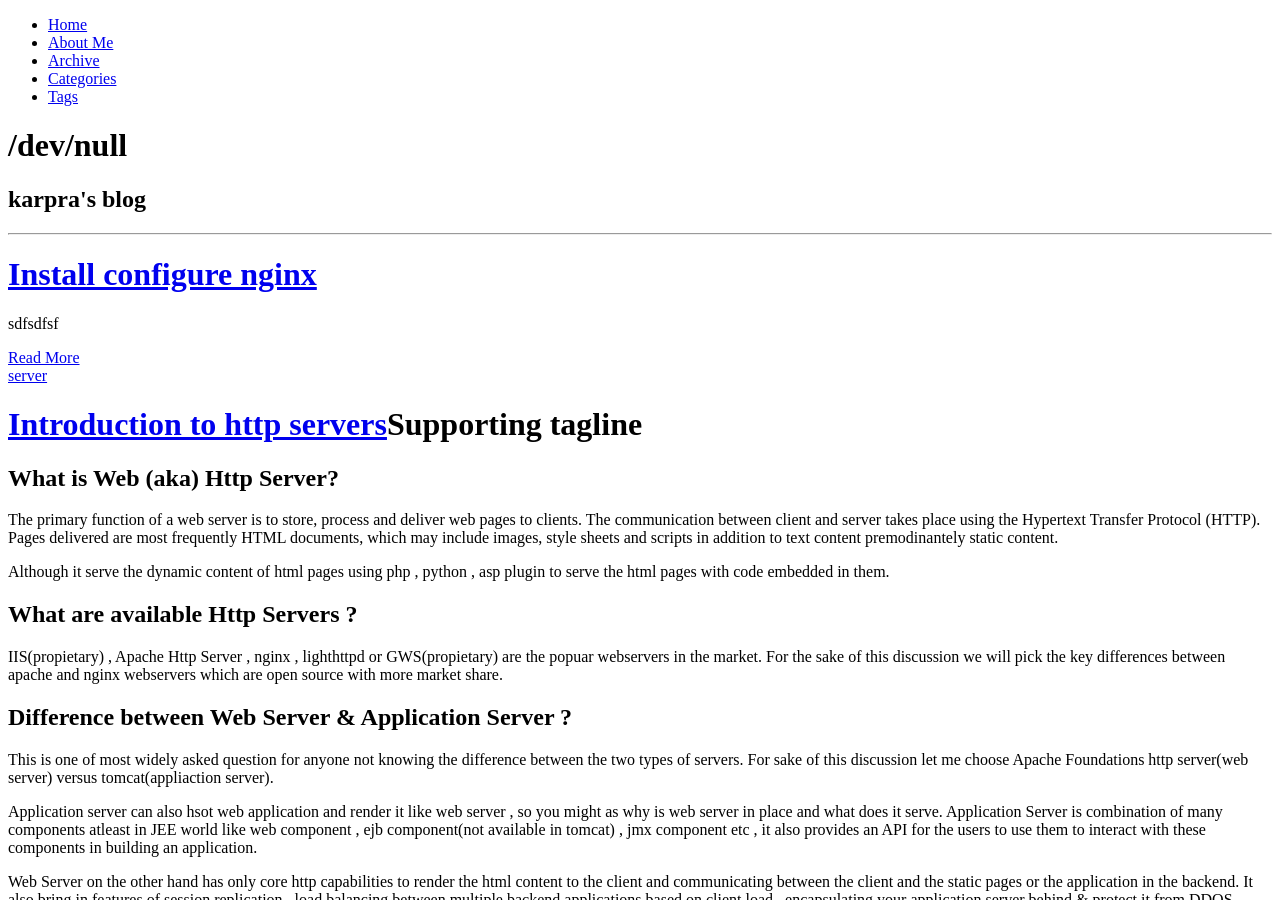
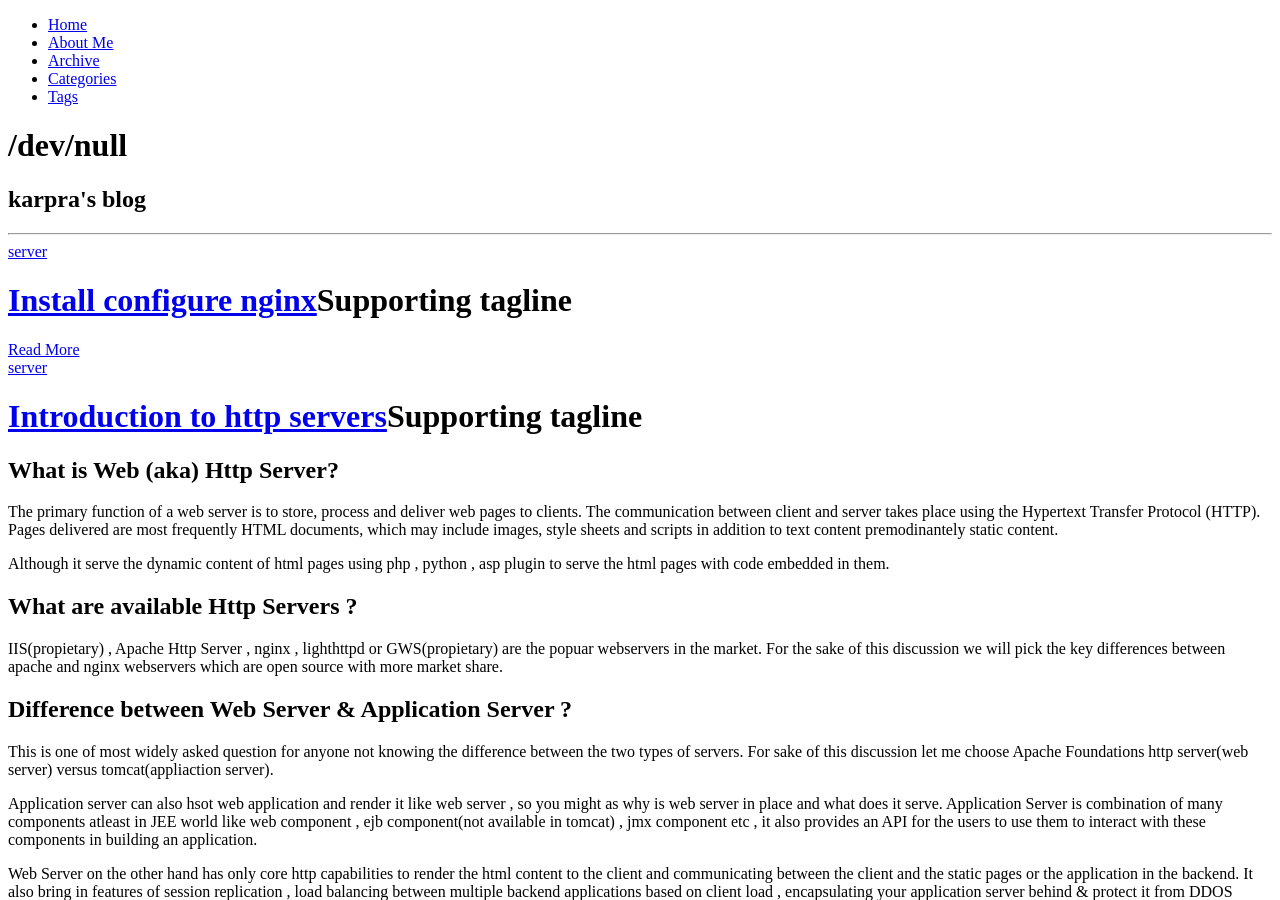
Before and after one commit to karpra/karpra.github.io, a Jekyll site: the page built from index.html, in a window 1280 px wide and 900 px high. Built offline with Jekyll 4.4.1, drawn with Linux system fonts in a browser that asks for light colours; nearby versions of some CDN libraries; library files that are not in the unit come from our copies; the list of posts is cut into pages by our own code.

Commit message:
Update 2015-1-16-install configure nginx.md

```diff
--- a/_posts/2015-1-16-install configure nginx.md
+++ b/_posts/2015-1-16-install configure nginx.md
@@ -1 +1,6 @@
-sdfsdfsf
+---
+layout: post
+category : server
+tagline: "Supporting tagline"
+tags : [install,http server]
+---
```
